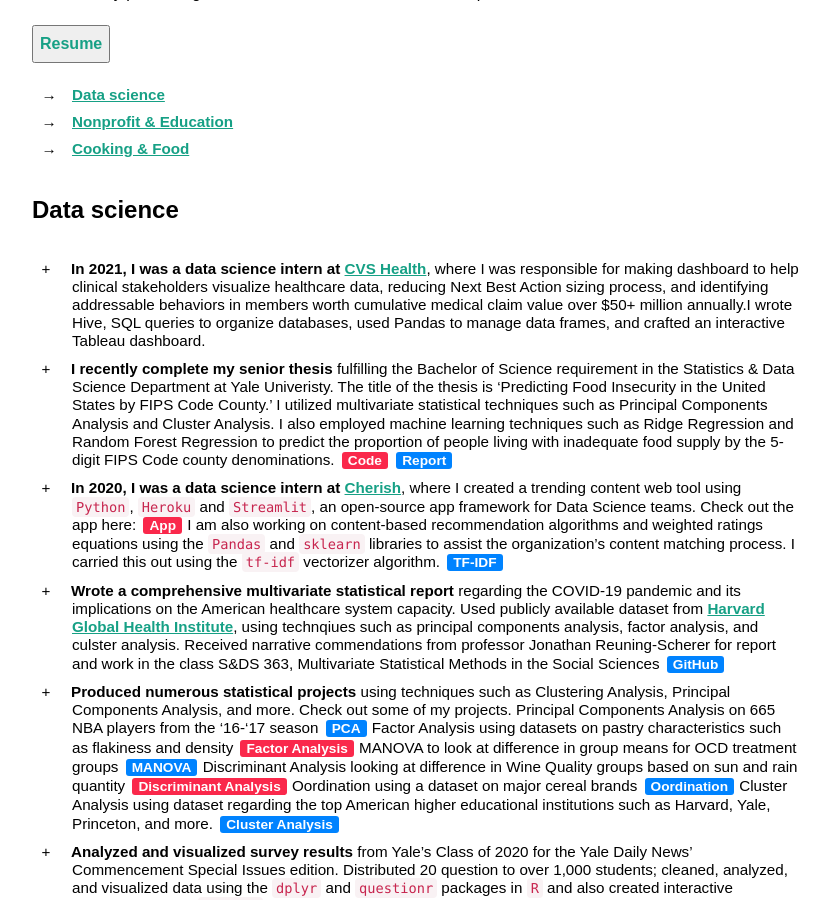
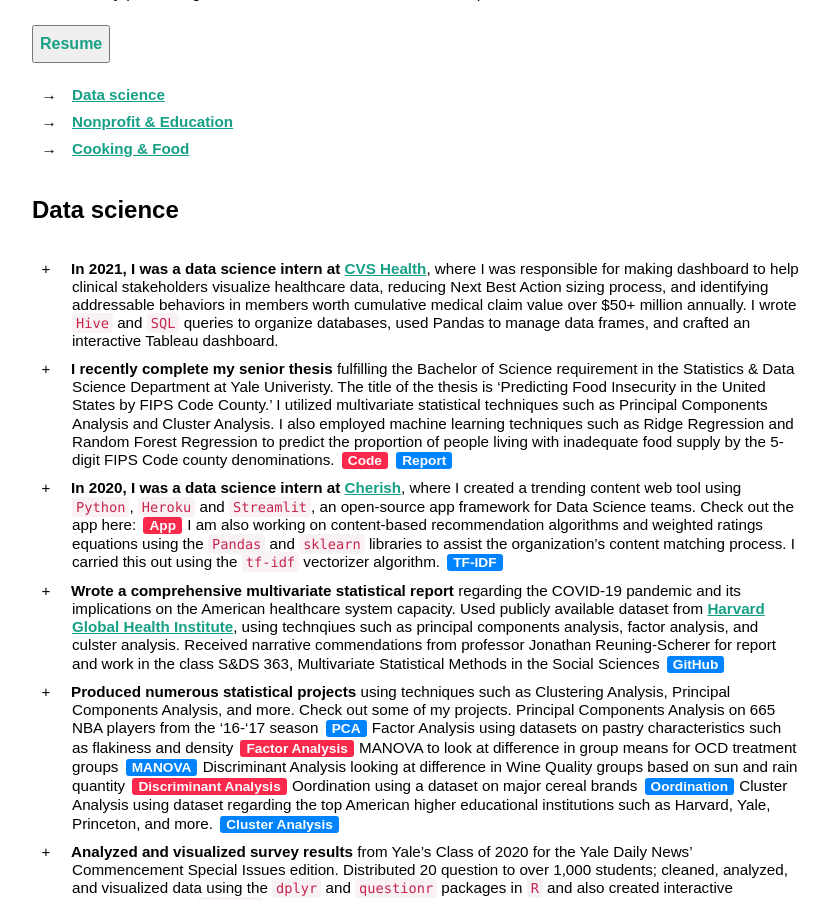
Before and after one commit to danielk56/danielk56.github.io, a Jekyll site: the page built from work.md, in a window 1280 px wide and 900 px high, scrolled down 410 px. Shown: the whole window, without its empty margins (224-1053 px from the left). Built offline with Jekyll 4.4.1, drawn with Linux system fonts in a browser that asks for light colours.

Commit message:
Update work.md

```diff
--- a/work.md
+++ b/work.md
@@ -24,7 +24,7 @@ Below, I've compiled my projects that I have completed in my courses, internship
 
 {: .list-plus}
 
-- **In 2021, I was a data science intern at** <a href="https://cvshealth.com/"><ins>CVS Health</ins></a>, where I was responsible for making dashboard to help clinical stakeholders visualize healthcare data, reducing Next Best Action sizing process, and identifying addressable behaviors in members worth cumulative medical claim value over $50+ million annually.I wrote Hive, SQL queries to organize databases, used Pandas to manage data frames, and crafted an interactive Tableau dashboard.
+- **In 2021, I was a data science intern at** <a href="https://cvshealth.com/"><ins>CVS Health</ins></a>, where I was responsible for making dashboard to help clinical stakeholders visualize healthcare data, reducing Next Best Action sizing process, and identifying addressable behaviors in members worth cumulative medical claim value over $50+ million annually. I wrote `Hive` and `SQL` queries to organize databases, used Pandas to manage data frames, and crafted an interactive Tableau dashboard.
 - **I recently complete my senior thesis** fulfilling the Bachelor of Science requirement in the Statistics & Data Science Department at Yale Univeristy. The title of the thesis is 'Predicting Food Insecurity in the United States by FIPS Code County.' I utilized multivariate statistical techniques such as Principal Components Analysis and Cluster Analysis. I also employed machine learning techniques such as Ridge Regression and Random Forest Regression to predict the proportion of people living with inadequate food supply by the 5-digit FIPS Code county denominations. [Code](https://github.com/danielk56/Senior-Thesis/tree/main/code){:target="_blank" class="button inline-label-page"}  <span class="evidence">[Report](https://github.com/danielk56/Senior-Thesis/blob/main/Senior_Thesis_DanielKim.pdf){:target="_blank" class="button inline-label-github"}</span>
 - **In 2020, I was a data science intern at** <a href="https://www.hellocherish.com/"><ins>Cherish</ins></a>, where I created a trending content web tool using `Python`, `Heroku` and `Streamlit`, an open-source app framework for Data Science teams. Check out the app here: [App](https://intelligent-vin-24283.herokuapp.com/){:target="_blank" class="button inline-label-page"} I am also working on content-based recommendation algorithms and weighted ratings equations using the `Pandas` and `sklearn` libraries to assist the organization's content matching process. I carried this out using the `tf-idf` vectorizer algorithm. [TF-IDF](https://github.com/danielk56/cherish/blob/master/recommend.py){:target="_blank" class="button inline-label-github"}
 - **Wrote a comprehensive multivariate statistical report** regarding the COVID-19 pandemic and its implications on the American healthcare system capacity. Used publicly available dataset from [<ins>Harvard Global Health Institute</ins>](https://globalepidemics.org/hospital-capacity/), using technqiues such as principal components analysis, factor analysis, and culster analysis. Received narrative commendations from professor Jonathan Reuning-Scherer for report and work in the class S&DS 363, Multivariate Statistical Methods in the Social Sciences [GitHub](https://github.com/danielk56/Principal_Components_Analysis){:target="_blank" class="button inline-label-github"}
```
